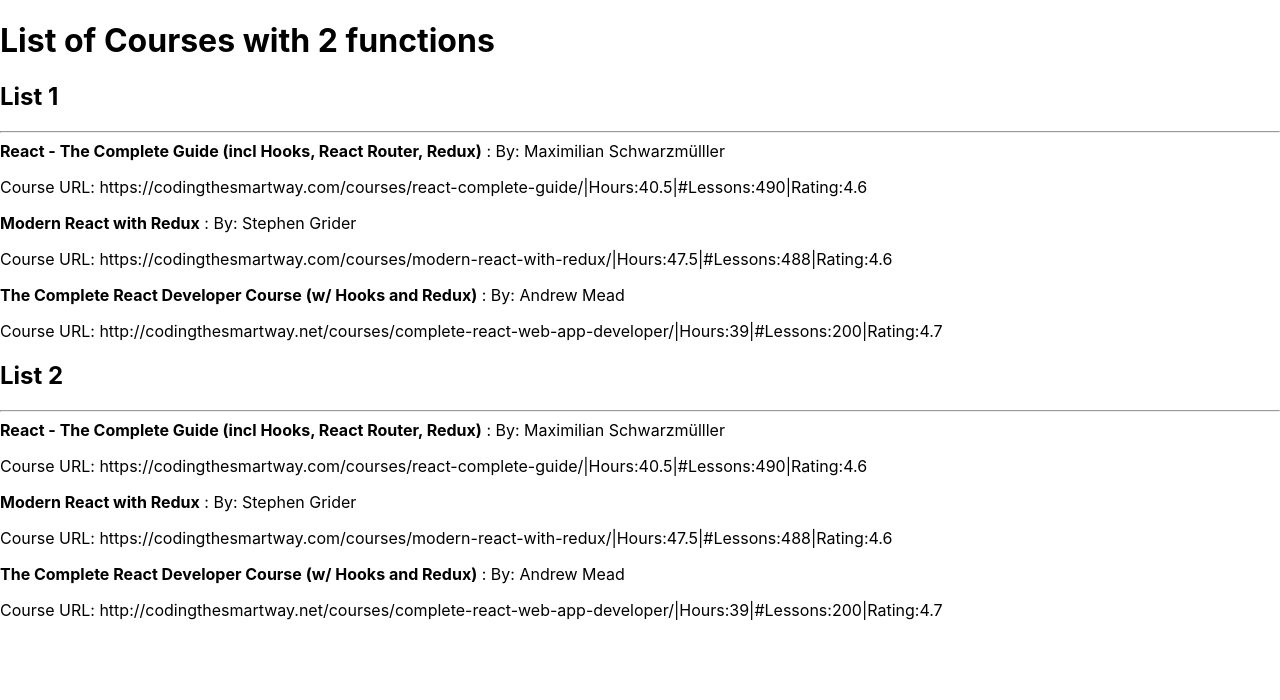
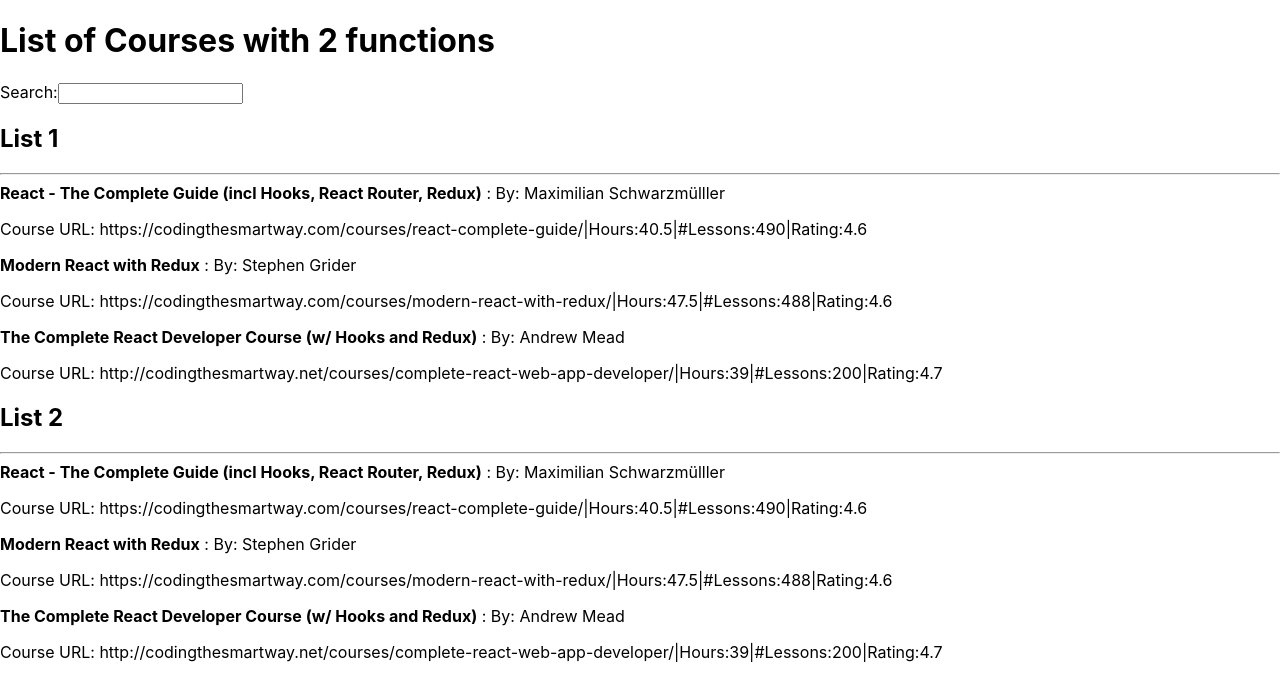
Before and after one commit to gmlogan/smartway, a React (Create React App) app: page / in a window 1280 px wide. Shown: the top 700 px of the page. Built offline with nearby package versions, Linux system fonts and the light colour scheme.

Commit message:
Lesson 6, event handler on keys

```diff
--- a/src/App.js
+++ b/src/App.js
@@ -32,10 +32,24 @@ const courses = [
   }
 ];
 
-function App() {
+
+const App = () => {
+
+  const handleSearchInputChange = event => {
+    console.log(event.target.value);
+  }
+
+  const handleSeachInputKeyPress = event => {
+    if (event.key === 'Enter') {
+      console.log('Enter key pressed! Search Value: ' + event.target.value);
+    }
+  }
+
   return (
     <div>
       <h1>List of Courses with 2 functions</h1>
+      <label htmlFor="searchInput">Search:</label>
+      <input id="searchInput" type="text" onChange={handleSearchInputChange} onKeyPress={handleSeachInputKeyPress}></input>
       <h2> List 1</h2>
       <hr />
       {
```
